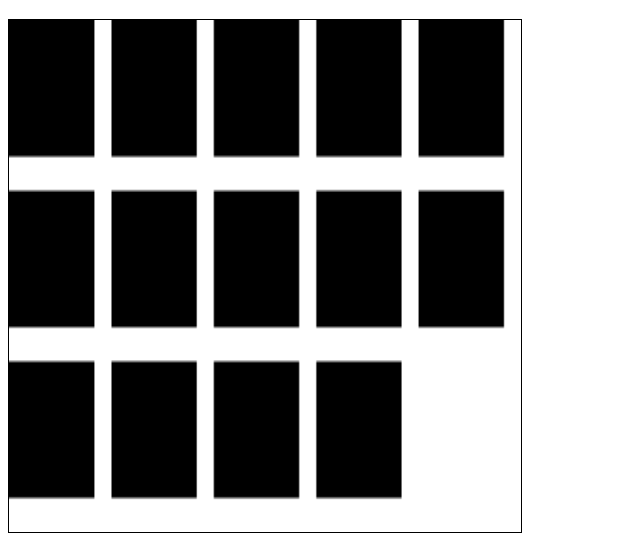
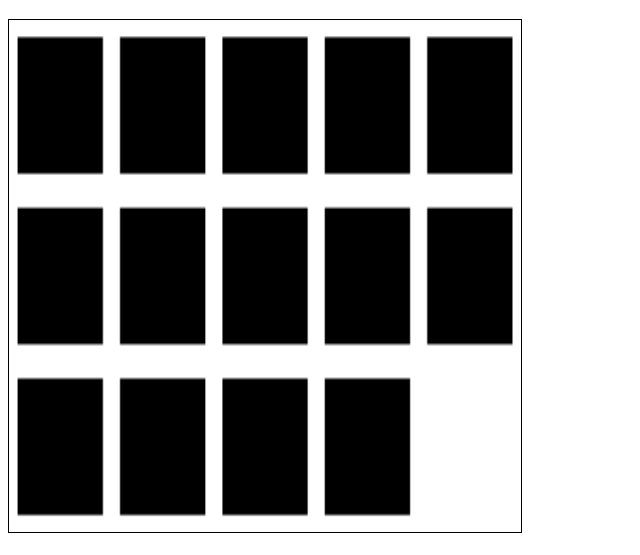
Before and after one commit to davidadas/Memory-Game, a website: page index.html in a window 1280 px wide. Shown: the part 61-616 px from the top of the page, without its empty margins (0-640 px from the left). Drawn offline with Linux system fonts and the light colour scheme.

Commit message:
Adding some padding between the cards.

```diff
--- a/index.html
+++ b/index.html
@@ -27,14 +27,14 @@
           function startGame() {
               activeCard = null;
               cardsFlipped = 0;
-              var x = 0;
-              var y = 0;
+              var x = 5;
+              var y = 5;
               _.each(getColors(), function createCards(color, index) {
                   // In the real world, we'd scale the canvas depending on the view.
                   // For now, however, we're going to hard cap the resolution.
                   if (index >= 5 && index % 5 === 0) {
                       y += 50;
-                      x = 0;
+                      x = 5;
                   }
                   var cardView = new CardView(color, x, y);
                   activeCards.push(cardView);
```
